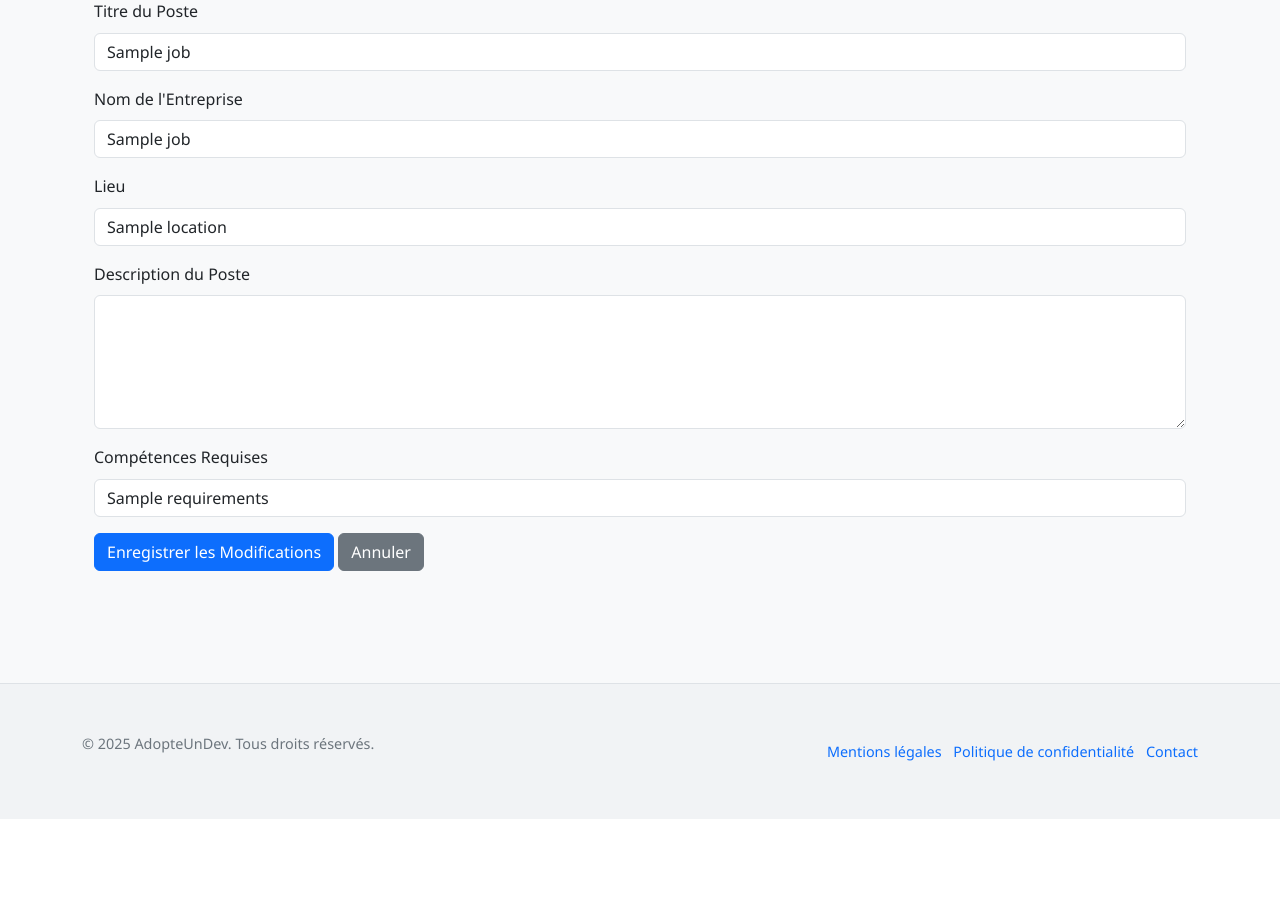
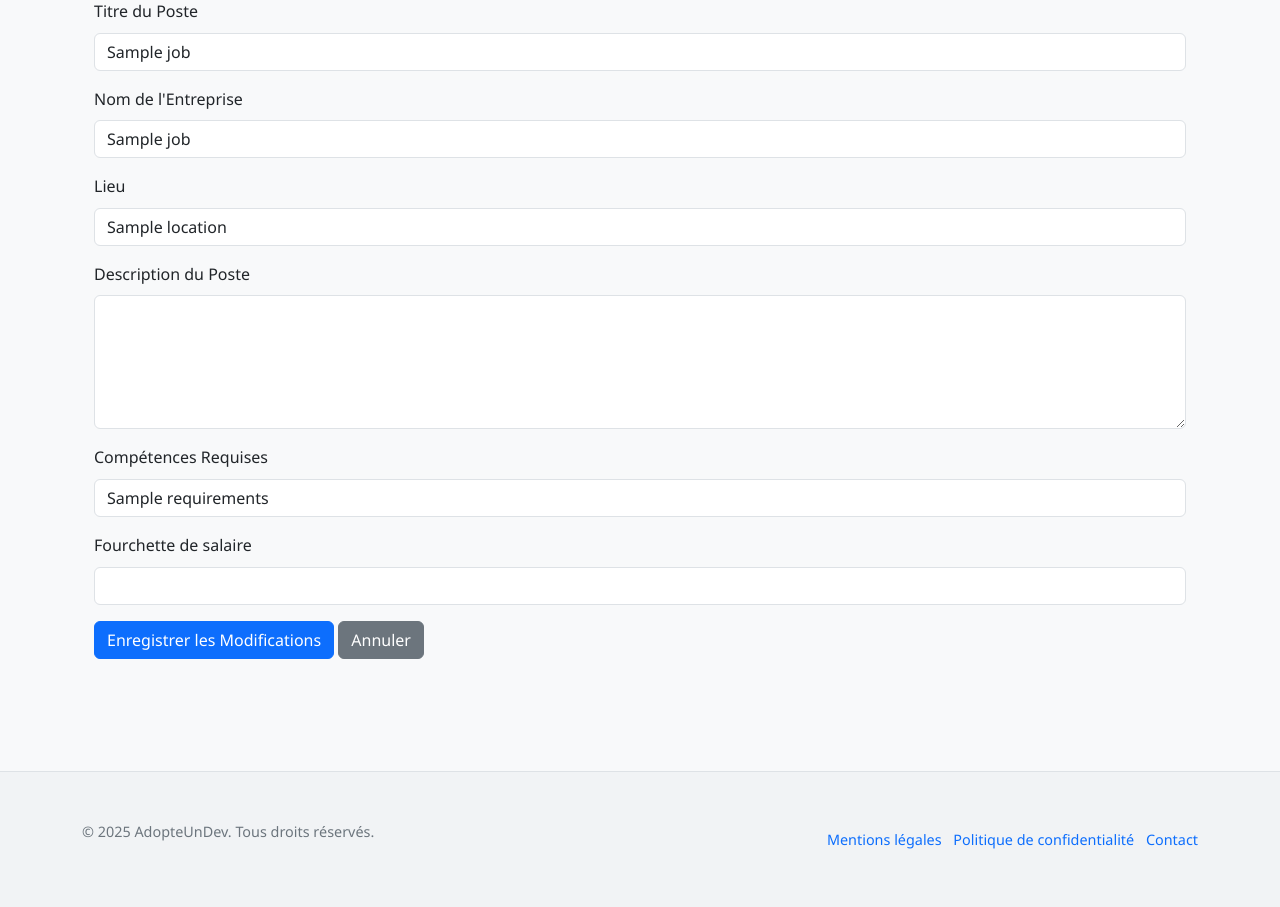
Before and after one commit to Mamadou1999/Projet_IFT785, a Flask app: template templates/company/edit_job.html in a window 1280 px wide. Shown: the part 364-1271 px from the top of the page. Before the commit the page ends 1183 px from the top, so only its background shows below. Run offline with Flask 2, Linux system fonts and the light colour scheme; the template is opened without the code that fills it: most values are stand-ins (such as "Sample title", 1, 10 or a date in 2020); form fields are guessed from the names that the template uses; some web fonts are replaced.

Commit message:
refactor:correction de l'url pour la modification d'un job

```diff
--- a/templates/company/edit_job.html
+++ b/templates/company/edit_job.html
@@ -6,7 +6,7 @@
 <div class="container mt-5">
   <h1 class="mb-4">Modifier l'Offre d'Emploi</h1>
 
-  <form method="post" action="{{ url_for('edit_job', job_id=job.id) }}">
+  <form method="post" action="{{ url_for('job.edit_job', job_id=job.id) }}">
     {{ form.hidden_tag() }}
 
     <div class="mb-3">
@@ -34,8 +34,14 @@
       {{ form.requirements(class_='form-control', id='requirements', value=job.requirements) }}
     </div>
 
+    <div class="mb-3">
+      <label for="salary_range" class="form-label">Fourchette de salaire</label>
+      {{ form.salary_range(class_='form-control', id='salary_range') }}
+    </div>
+
+
     <button type="submit" class="btn btn-primary">Enregistrer les Modifications</button>
-    <a href="{{ url_for('dashboard_company') }}" class="btn btn-secondary">Annuler</a>
+    <a href="{{ url_for('auth.company_dashboard') }}" class="btn btn-secondary">Annuler</a>
   </form>
 </div>
 {% endblock %}
```
